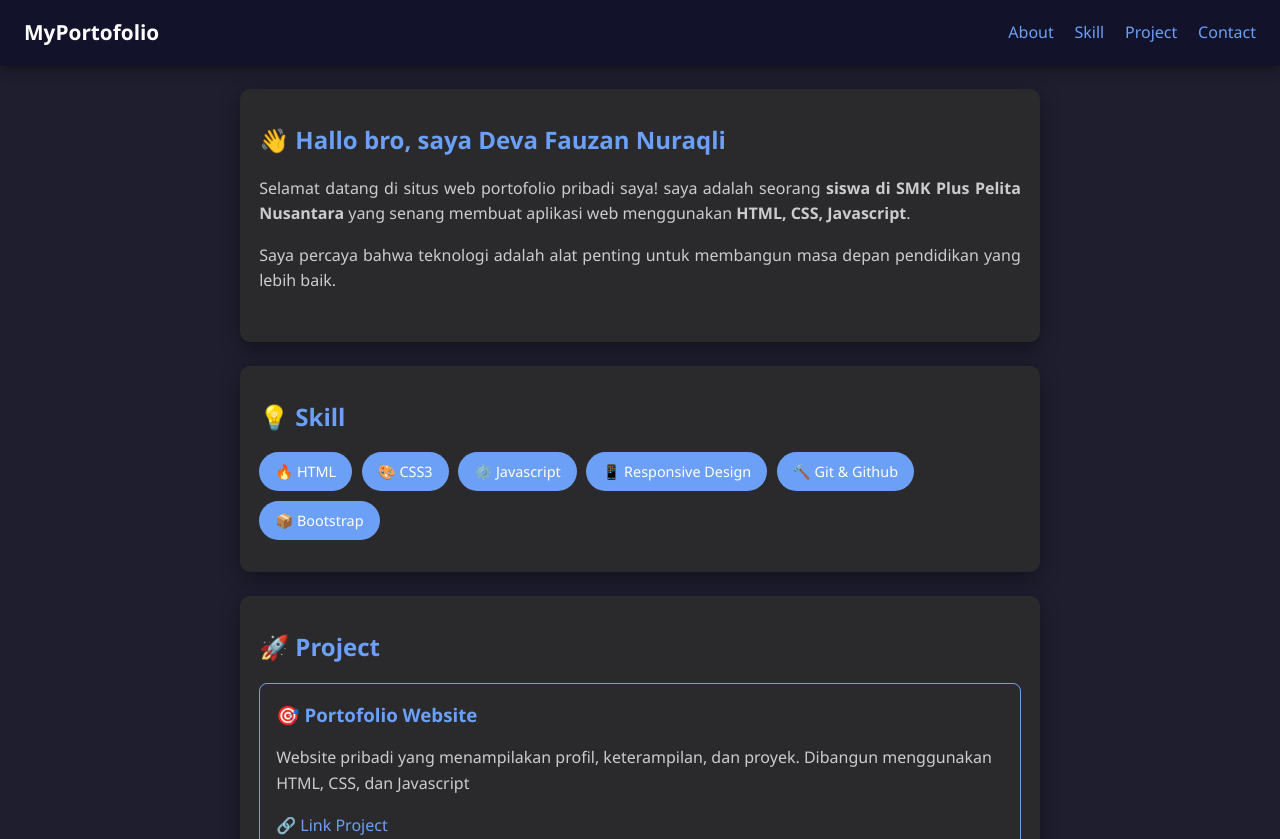
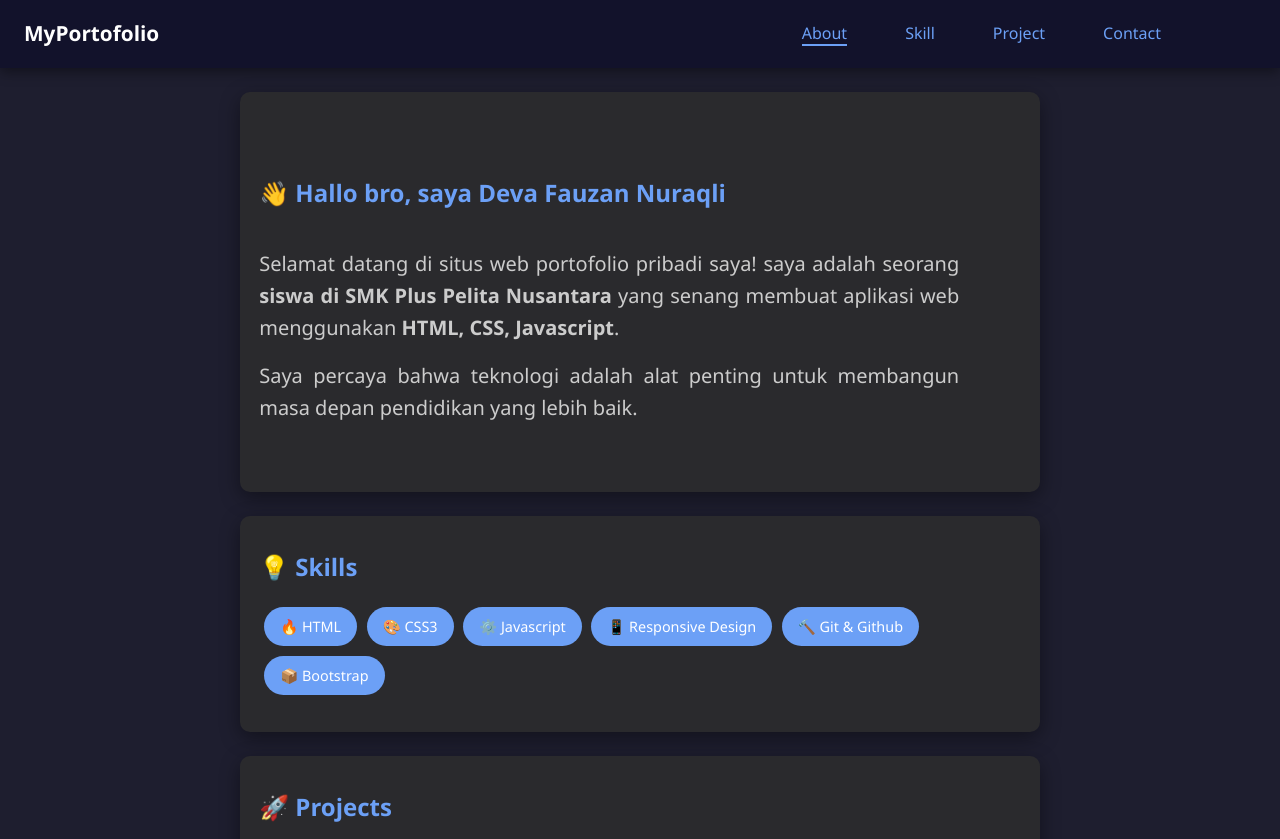
Before and after one commit to deva14madridista/tugasPortofolio-pakSultan, a plain HTML site: page index.html in a window 1280 px wide. Shown: the top 839 px of the page. Drawn offline with Linux system fonts and the light colour scheme.

Commit message:
nambahin fitur active-navbar

```diff
--- a/index.html
+++ b/index.html
@@ -23,14 +23,16 @@
     <main class="container" tabindex="0">
     <section id="about" class="about-me" aria-label="About me section">
         <h1>👋 Hallo bro, saya <strong>Deva Fauzan Nuraqli</strong></h1>
-        <p>
+        <div class="information">
+            <p>
             Selamat datang di situs web portofolio pribadi saya! saya adalah seorang <strong>siswa di SMK Plus Pelita Nusantara</strong>
             yang senang membuat aplikasi web menggunakan <strong>HTML, CSS, Javascript</strong>.
-        </p>
-        <p>Saya percaya bahwa teknologi adalah alat penting untuk membangun masa depan pendidikan yang lebih baik.</p>
+            </p>
+            <p>Saya percaya bahwa teknologi adalah alat penting untuk membangun masa depan pendidikan yang lebih baik.</p>
+        </div>
     </section>
     <section id="skill" aria-label="Skill section">
-        <h2>💡 Skill</h2>
+        <h2>💡 Skills</h2>
         <div class="skill-list" role="list">
             <span class="skill" role="listitem">🔥 HTML</span>
             <span class="skill" role="listitem">🎨 CSS3</span>
@@ -41,7 +43,7 @@
         </div>
     </section>
     <section id="project" aria-label="Project section">
-        <h2>🚀 Project</h2>
+        <h2>🚀 Projects</h2>
         <div class="project-list">
             <article class="project-item" tabindex="0">
                 <h3>🎯 Portofolio Website</h3>
@@ -73,7 +75,7 @@
             <div class="error" id="email-error"></div>
 
             <label for="name">Pesan</label>
-            <textarea name="pesan" id="pesan" rows="4" placeholder="Tulis pesan anda..." aria-label="Pesan anda" required></textarea>
+            <textarea name="message" id="pesan" rows="4" placeholder="Tulis pesan anda..." aria-label="Pesan anda" required></textarea>
             <div class="error" id="pesan-error"></div>
 
             <button type="submit" aria-label="Kirim pesan">✉️ Kirim pesan</button>
--- a/script.js
+++ b/script.js
@@ -2,15 +2,16 @@ const form = document.getElementById('contact-form');
 const nameInput = form.name;
 const emailInput = form.email;
 const messageInput = form.message;
-const successMsg = document.getElementById('success-message');
+const successMsg = document.getElementById('success-msg');
 
 const nameError = document.getElementById('name-error');
 const emailError = document.getElementById('email-error');
-const messageError = document.getElementById('message-error')
+const messageError = document.getElementById('pesan-error');
 
 function validateEmail(email){
-    return /^[^\s@]+[^\s@]+\.[^\s@]+$/.test(email);
+    return /^[^\s@]+@[^\s@]+\.[^\s@]+$/.test(email);
 }
+
 
 form.addEventListener('submit', function(e){
     e.preventDefault();
@@ -20,7 +21,7 @@ form.addEventListener('submit', function(e){
     successMsg.textContent = '';
 
     let valid = true;
-    if (nameInput.value.trim() === ''){
+    if (nameInput.value.trim() === ""){
         nameError.textContent = 'Please enter your name';
         valid = false;
     }
@@ -28,12 +29,34 @@ form.addEventListener('submit', function(e){
         emailError.textContent = 'Please enter the valid email address';
         valid = false;
     }
-    if(messageInput.value.trim() === ''){
+    if(messageInput.value.trim() === ""){
        messageError.textContent = 'Please enter your message';
         valid = false;
     }
     if(valid){
-        successMsg.textContent = 'Thank you! your message has been sent'
+        successMsg.textContent = 'Thank you! your message has been sent';
         form.reset();
     }
 });
+
+const sections = document.querySelectorAll("section");
+  const navLinks = document.querySelectorAll("nav a");
+
+  window.addEventListener("scroll", () => {
+    let currentSection = "";
+
+    sections.forEach(section => {
+      const sectionTop = section.offsetTop;
+      const sectionHeight = section.offsetHeight;
+      if (pageYOffset >= sectionTop - sectionHeight / 3) {
+        currentSection = section.getAttribute("id");
+      }
+    });
+
+    navLinks.forEach(link => {
+      link.classList.remove("active");
+      if (link.getAttribute("href") === `#${currentSection}`) {
+        link.classList.add("active");
+      }
+    });
+  });
--- a/style.css
+++ b/style.css
@@ -12,10 +12,14 @@ body{
     color: #e4e4e4;
     line-height: 1.6;
 }
-a{
+nav a{
     color: #6ca0f6;
     text-decoration: none;
     transition: 0.3s;
+}
+nav a.active {
+  color: #6ca0f6;
+  border-bottom: 2px solid #6ca0f6;
 }
 a:hover{
     text-decoration: underline;
@@ -41,8 +45,18 @@ nav{
 nav ul{
     list-style: none;
     display: flex;
-    gap: 1.3rem;
+    gap: 3rem;
     font-weight: 500;
+    margin-right: 90px;
+}
+nav li {
+    padding: 5px; /* Tambahkan padding di sini */
+    border-radius: 5px;
+    transition: background 0.3s; /* Animasi halus saat hover */
+}
+
+nav li:hover {
+    background: #fff;
 }
 @media (max-width: 500px){
     nav ul{
@@ -57,6 +71,7 @@ section{
     border-radius: 10px;
     box-shadow: 0 6px 20px rgba(0, 0, 0, 0.4);
     max-width: 800px;
+    scroll-margin-top: 100px;
 }
 h1, h2, h3{
     color: #6ca0f6;
@@ -66,23 +81,47 @@ p{
     margin-bottom: 1rem;
     color: #ccc;
 }
+.about-me{
+    height: 400px;
+}
+.about-me h1{
+    margin-top: 50px;
+}
 .about-me p{
     text-align: justify;
     font-size: 1rem;
+    font-size: 20px;
 }
-.skill-list{
+.about-me .information{
+    margin-top: 20px;
+    position: absolute;
+    max-width: 700px;
+}
+
+#skill{
+    scroll-margin-top: 200px;
+}
+.skill-list {
     display: flex;
     flex-wrap: wrap;
     gap: 0.6rem;
+    padding: 5px;
 }
-.skill{
+
+.skill {
     background-color: #6ca0f6;
     color: white;
     padding: .5rem 1rem;
     border-radius: 25px;
     font-size: .9rem;
     font-weight: 500;
+    scroll-margin-top: 500px;
+
 }
+.skill span{
+    height: 50px;
+}
+
 .project-list{
     display: flex;
     flex-direction: column;
@@ -136,4 +175,5 @@ footer{
     font-size: .9rem;
     padding: 2rem 0;
     color: #999;
+    background:  #12122b;
 }
```
